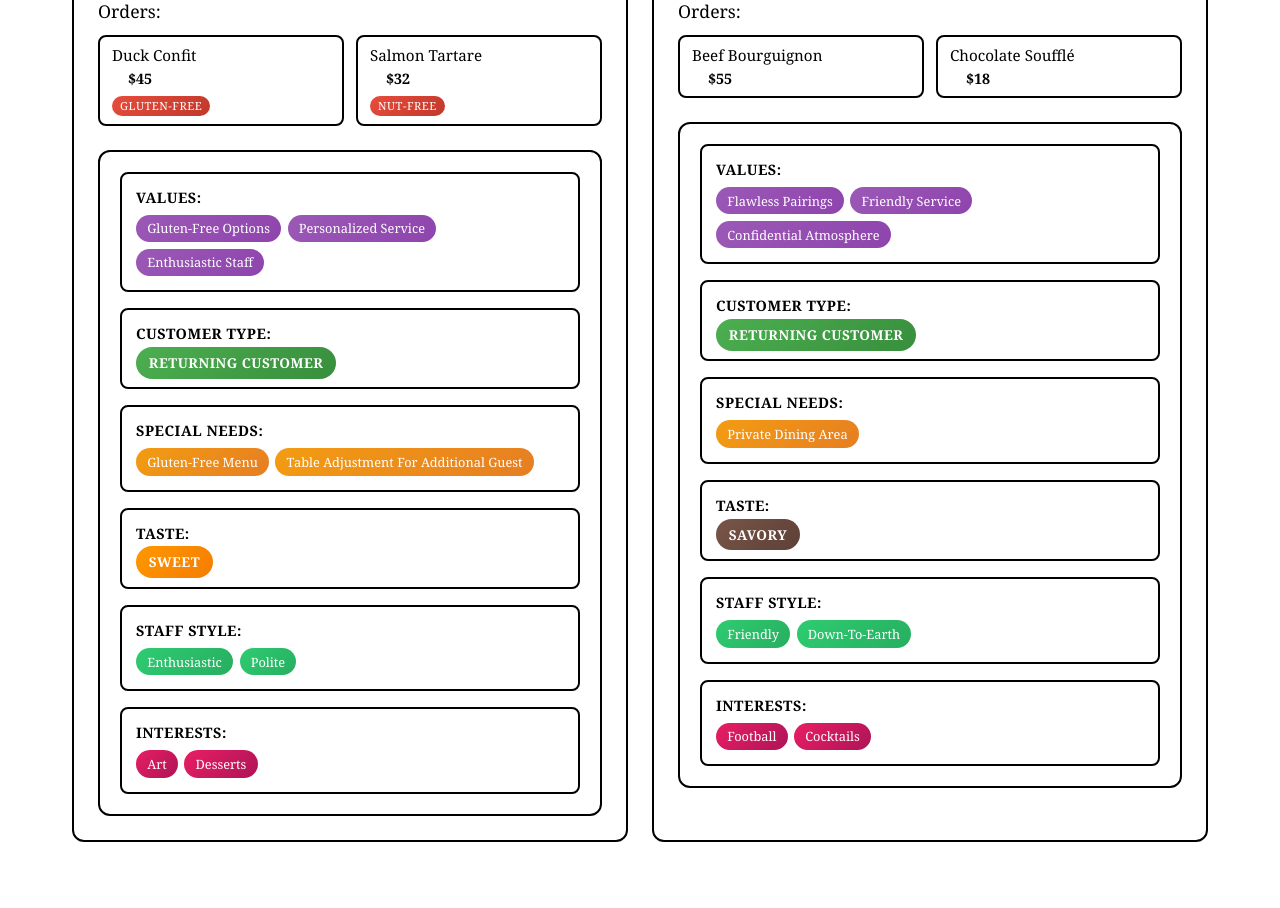
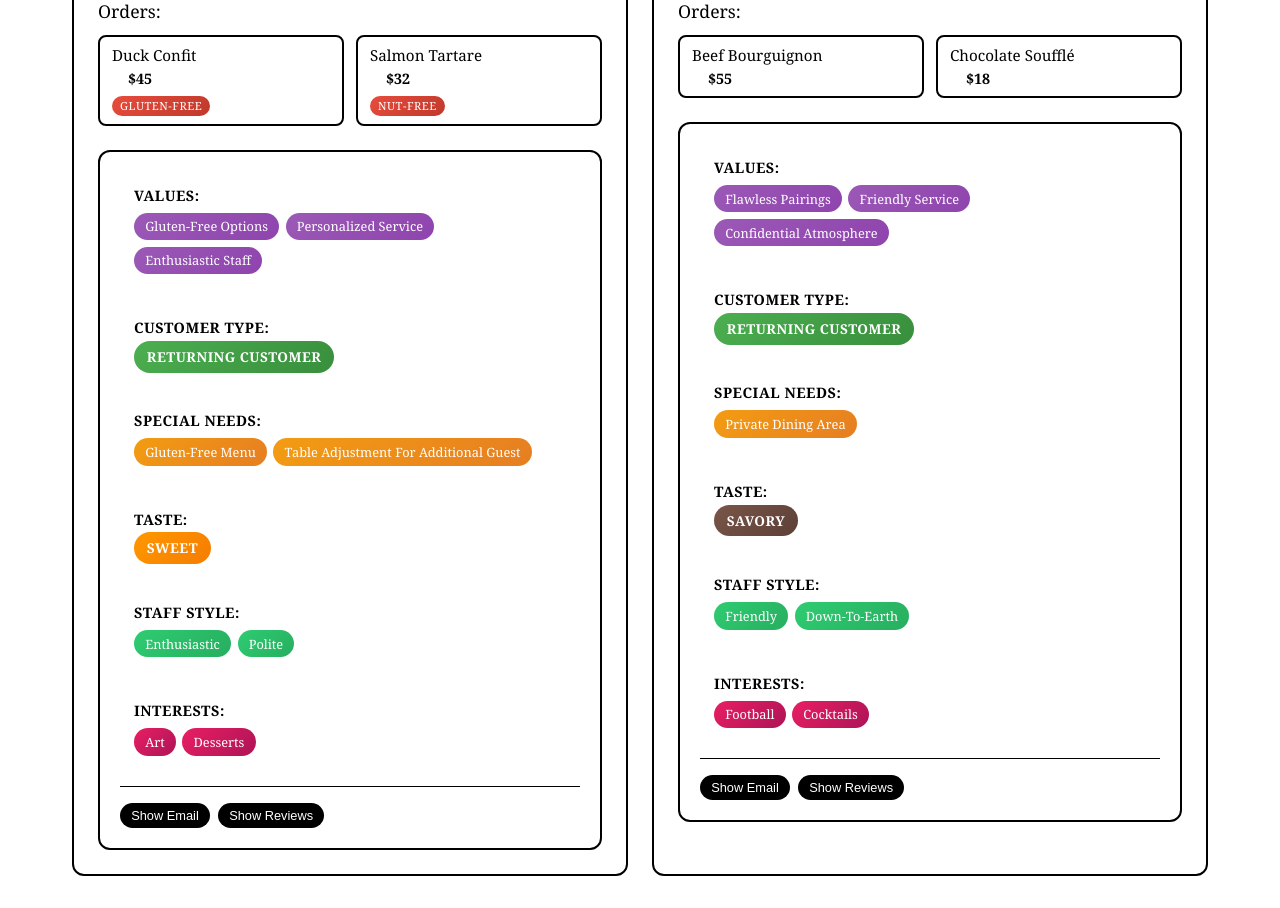
Before and after one commit to sagarvarma1/dining, a React (Create React App) app: page / in a window 1280 px wide. Shown: the part 520-1428 px from the top of the page. Before the commit the page ends 1394 px from the top, so only its background shows below. Built offline with nearby package versions, Linux system fonts and the light colour scheme.

Commit message:
made a lotta ui changes, looks more 'french' now

```diff
--- a/src/App.css
+++ b/src/App.css
@@ -608,7 +608,6 @@ body {
 .insight-summary {
   background: white;
   padding: 1rem;
-  border: 1px solid #000;
   border-radius: 8px;
   margin-bottom: 1rem;
   font-size: 0.95rem;
@@ -630,7 +629,6 @@ body {
 .insight-item {
   background: white;
   padding: 0.875rem;
-  border: 2px solid #000;
   border-radius: 8px;
 }
 
@@ -747,3 +745,109 @@ body {
     padding: 0.75rem;
   }
 }
+
+/* Action Buttons */
+.action-buttons {
+  display: flex;
+  gap: 0.5rem;
+  margin-top: 1rem;
+  padding-top: 1rem;
+  border-top: 1px solid #000;
+}
+
+.action-button {
+  background: #000;
+  color: white;
+  border: none;
+  padding: 0.3rem 0.7rem;
+  border-radius: 16px;
+  font-size: 0.8rem;
+  font-weight: 500;
+  cursor: pointer;
+  transition: all 0.2s ease;
+  text-transform: capitalize;
+}
+
+.action-button:hover {
+  background: #333;
+}
+
+/* Email and Reviews Sections */
+.email-section,
+.reviews-section {
+  margin-top: 1rem;
+  padding-top: 1rem;
+  border-top: 1px solid #ccc;
+}
+
+.email-section h6,
+.reviews-section h6 {
+  color: #000;
+  font-size: 0.9rem;
+  font-weight: 600;
+  margin-bottom: 0.75rem;
+  text-transform: uppercase;
+  letter-spacing: 0.5px;
+}
+
+.email-item {
+  background: white;
+  padding: 0.75rem;
+  border: 1px solid #ccc;
+  border-radius: 8px;
+  margin-bottom: 0.5rem;
+}
+
+.email-subject,
+.email-date {
+  font-size: 0.85rem;
+  margin-bottom: 0.5rem;
+  color: #000;
+}
+
+.email-content {
+  font-size: 0.9rem;
+  line-height: 1.4;
+  color: #000;
+}
+
+.review-item {
+  background: white;
+  padding: 0.75rem;
+  border: 1px solid #ccc;
+  border-radius: 8px;
+  margin-bottom: 0.75rem;
+}
+
+.review-header {
+  display: flex;
+  justify-content: space-between;
+  align-items: center;
+  margin-bottom: 0.5rem;
+}
+
+.review-header strong {
+  color: #000;
+  font-size: 0.95rem;
+}
+
+.review-rating {
+  background: #000;
+  color: white;
+  padding: 0.2rem 0.5rem;
+  border-radius: 12px;
+  font-size: 0.8rem;
+  font-weight: 500;
+}
+
+.review-date {
+  font-size: 0.8rem;
+  color: #666;
+  margin-bottom: 0.5rem;
+}
+
+.review-content {
+  font-size: 0.9rem;
+  line-height: 1.4;
+  color: #000;
+}
--- a/src/App.js
+++ b/src/App.js
@@ -7,6 +7,8 @@ function App() {
   const [availableDates, setAvailableDates] = useState([]);
   const [reservationsForDate, setReservationsForDate] = useState([]);
   const [showCalendar, setShowCalendar] = useState(false);
+  const [showEmails, setShowEmails] = useState({});
+  const [showReviews, setShowReviews] = useState({});
 
   useEffect(() => {
     // Extract all unique reservation dates and sort them
@@ -197,6 +199,20 @@ function App() {
     );
   };
 
+  const toggleEmails = (index) => {
+    setShowEmails(prev => ({
+      ...prev,
+      [index]: !prev[index]
+    }));
+  };
+
+  const toggleReviews = (index) => {
+    setShowReviews(prev => ({
+      ...prev,
+      [index]: !prev[index]
+    }));
+  };
+
   if (showCalendar) {
     return <Calendar />;
   }
@@ -325,6 +341,55 @@ function App() {
                         )}
                       </div>
                     )}
+
+                    <div className="action-buttons">
+                      {reservation.guestData.emails && reservation.guestData.emails.length > 0 && (
+                        <button
+                          className="action-button"
+                          onClick={() => toggleEmails(index)}
+                        >
+                          {showEmails[index] ? 'Hide Email' : 'Show Email'}
+                        </button>
+                      )}
+
+                      {reservation.guestData.reviews && reservation.guestData.reviews.length > 0 && (
+                        <button
+                          className="action-button"
+                          onClick={() => toggleReviews(index)}
+                        >
+                          {showReviews[index] ? 'Hide Reviews' : 'Show Reviews'}
+                        </button>
+                      )}
+                    </div>
+
+                    {showEmails[index] && reservation.guestData.emails && (
+                      <div className="email-section">
+                        <h6>Recent Email:</h6>
+                        {reservation.guestData.emails.map((email, emailIdx) => (
+                          <div key={emailIdx} className="email-item">
+                            <div className="email-subject"><strong>Subject:</strong> {email.subject}</div>
+                            <div className="email-date"><strong>Date:</strong> {email.date}</div>
+                            <div className="email-content">{email.combined_thread}</div>
+                          </div>
+                        ))}
+                      </div>
+                    )}
+
+                    {showReviews[index] && reservation.guestData.reviews && (
+                      <div className="reviews-section">
+                        <h6>Previous Reviews:</h6>
+                        {reservation.guestData.reviews.map((review, reviewIdx) => (
+                          <div key={reviewIdx} className="review-item">
+                            <div className="review-header">
+                              <strong>{review.restaurant_name}</strong>
+                              <span className="review-rating">★ {review.rating}/5</span>
+                            </div>
+                            <div className="review-date">{review.date}</div>
+                            <div className="review-content">{review.content}</div>
+                          </div>
+                        ))}
+                      </div>
+                    )}
                   </div>
                 )}
               </div>
```
